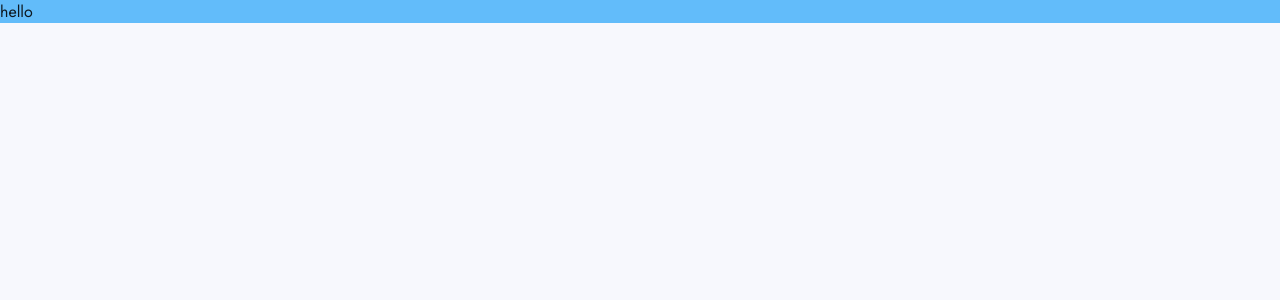
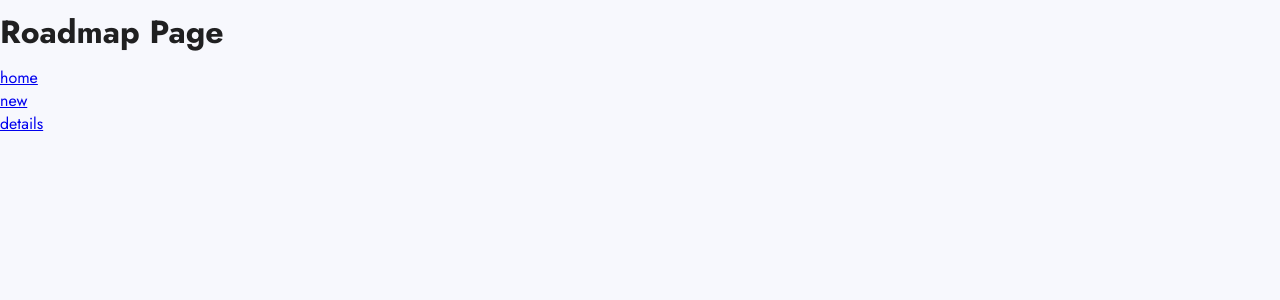
Before and after one commit to SerhiiShyshkin/product-feedback-app-front, a React (Create React App) app: page /roadmap in a window 1280 px wide. Shown: the top 300 px of the page. Built offline with nearby package versions, Linux system fonts and the light colour scheme.

Commit message:
Added react router to project. Create Layout component for router. Added all empty page templates with basic routes.

```diff
--- a/package.json
+++ b/package.json
@@ -16,6 +16,7 @@
     "@types/react-dom": "^18.0.6",
     "react": "^18.2.0",
     "react-dom": "^18.2.0",
+    "react-router-dom": "^6.3.0",
     "react-scripts": "5.0.1",
     "typescript": "^4.7.4",
     "web-vitals": "^2.1.4"
--- a/src/components/App.tsx
+++ b/src/components/App.tsx
@@ -1,9 +1,27 @@
-import { Box } from '@mui/material';
+import { Routes, Route } from "react-router-dom";
 
-import { theme } from '../themes';
+import { SuggetionsPage } from "../pages/SuggestionsPage";
+import { RoadmapPage } from "../pages/RoadmapPage";
+import { FeedbackDetailPage } from "../pages/FeedbackDetailPage";
+import { NewFeedbackPage } from "../pages/NewFeedbackPage";
+import { EditFeedbackPage } from "../pages/EditFeedbackPage";
+
+import { Layout } from "./Layout";
 
 const App: React.FC = () => {
-  return <Box sx={{ background: theme.palette.info.live }}>hello</Box>;
+  return (
+    <>
+      <Routes>
+        <Route path="/" element={<Layout />}>
+          <Route index element={<SuggetionsPage />} />
+          <Route path="detail" element={<FeedbackDetailPage />} />
+          <Route path="new" element={<NewFeedbackPage />} />
+          <Route path="edit" element={<EditFeedbackPage />} />
+          <Route path="roadmap" element={<RoadmapPage />} />
+        </Route>
+      </Routes>
+    </>
+  );
 };
 
 export default App;
--- /dev/null
+++ b/src/components/Layout.tsx
@@ -0,0 +1,11 @@
+import { Outlet } from "react-router-dom";
+
+const Layout = () => {
+  return (
+    <>
+      <Outlet />
+    </>
+  );
+};
+
+export { Layout };
--- a/src/index.tsx
+++ b/src/index.tsx
@@ -1,19 +1,22 @@
-import { CssBaseline, ThemeProvider } from '@mui/material';
-import React from 'react';
-import ReactDOM from 'react-dom/client';
+import { CssBaseline, ThemeProvider } from "@mui/material";
+import React from "react";
+import ReactDOM from "react-dom/client";
+import { BrowserRouter } from "react-router-dom";
 
-import App from './components/App';
-import reportWebVitals from './reportWebVitals';
-import { theme } from './themes';
+import App from "./components/App";
+import reportWebVitals from "./reportWebVitals";
+import { theme } from "./themes";
 
 const root = ReactDOM.createRoot(
-  document.getElementById('root') as HTMLElement
+  document.getElementById("root") as HTMLElement
 );
 root.render(
   <React.StrictMode>
     <ThemeProvider theme={theme}>
       <CssBaseline>
-        <App />
+        <BrowserRouter>
+          <App />
+        </BrowserRouter>
       </CssBaseline>
     </ThemeProvider>
   </React.StrictMode>
--- /dev/null
+++ b/src/pages/EditFeedbackPage.tsx
@@ -0,0 +1,12 @@
+import { Link } from "react-router-dom";
+
+const EditFeedbackPage = () => {
+  return (
+    <div>
+      <h1>Edit Feedback Page</h1>
+      <Link to="/">home</Link>
+    </div>
+  );
+};
+
+export { EditFeedbackPage };
--- /dev/null
+++ b/src/pages/FeedbackDetailPage.tsx
@@ -0,0 +1,13 @@
+import { Link } from "react-router-dom";
+
+const FeedbackDetailPage = () => {
+  return (
+    <div>
+      <h1>Feedback Detail Page</h1>
+      <Link to="/">home</Link>
+      <br />
+      <Link to="/edit">edit</Link>
+    </div>
+  );
+};
+export { FeedbackDetailPage };
--- /dev/null
+++ b/src/pages/NewFeedbackPage.tsx
@@ -0,0 +1,12 @@
+import { Link } from "react-router-dom";
+
+const NewFeedbackPage = () => {
+  return (
+    <div>
+      <h1>New Feedback Page</h1>
+      <Link to="/">home</Link>
+    </div>
+  );
+};
+
+export { NewFeedbackPage };
--- /dev/null
+++ b/src/pages/RoadmapPage.tsx
@@ -0,0 +1,16 @@
+import { Link } from "react-router-dom";
+
+const RoadmapPage = () => {
+  return (
+    <div>
+      <h1>Roadmap Page</h1>
+      <Link to="/">home</Link>
+      <br />
+      <Link to="/new">new</Link>
+      <br />
+      <Link to="/detail">details</Link>
+    </div>
+  );
+};
+
+export { RoadmapPage };
--- /dev/null
+++ b/src/pages/SuggestionsPage.tsx
@@ -0,0 +1,16 @@
+import { Link } from "react-router-dom";
+
+const SuggetionsPage = () => {
+  return (
+    <div>
+      <h1>Suggestions Page</h1>
+      <Link to="/new">new</Link>
+      <br />
+      <Link to="/detail">detail</Link>
+      <br />
+      <Link to="/roadmap">roadmap</Link>
+    </div>
+  );
+};
+
+export { SuggetionsPage };
```
Also changed, not shown: tsconfig.json (+2 -8 lines), 1 other file (tests, documents, lock files or other folders).
